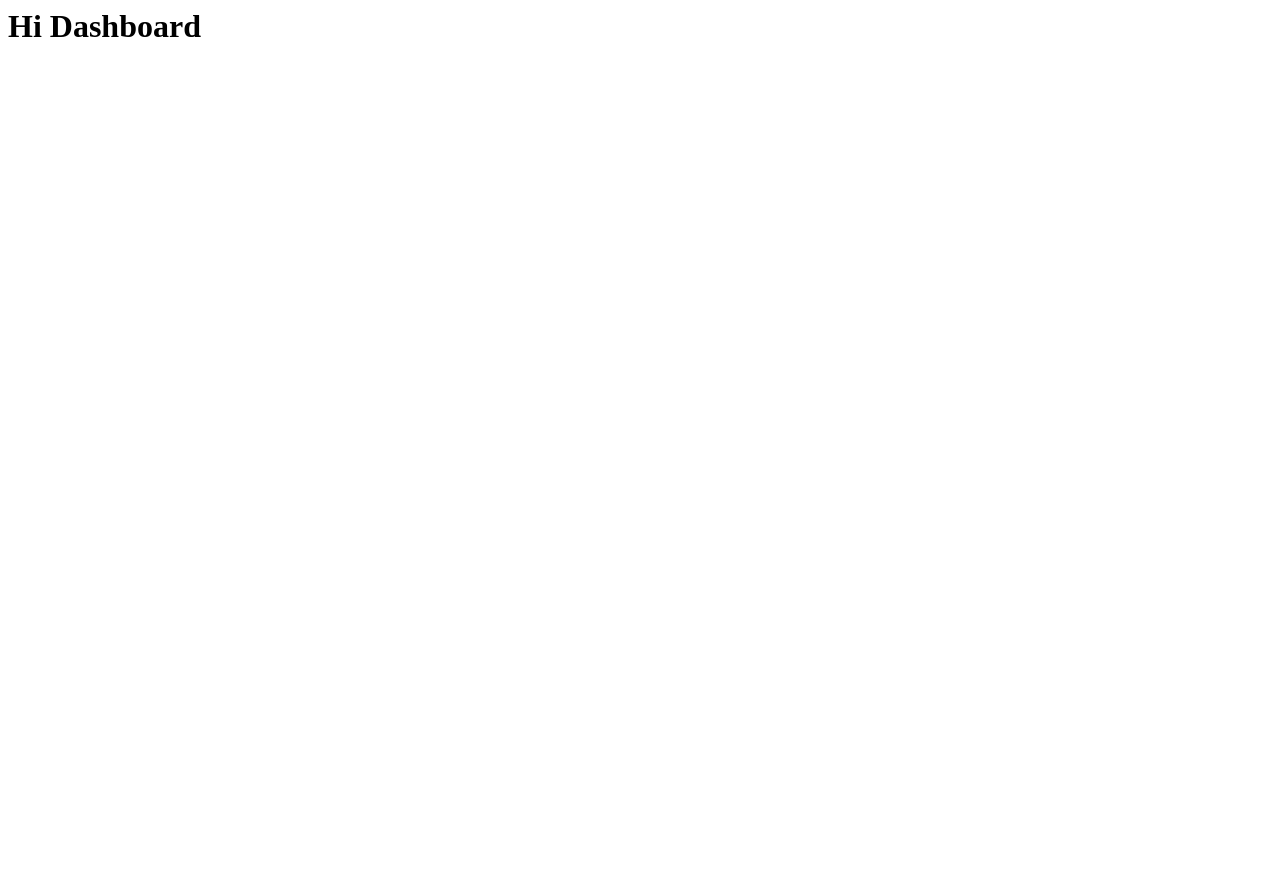
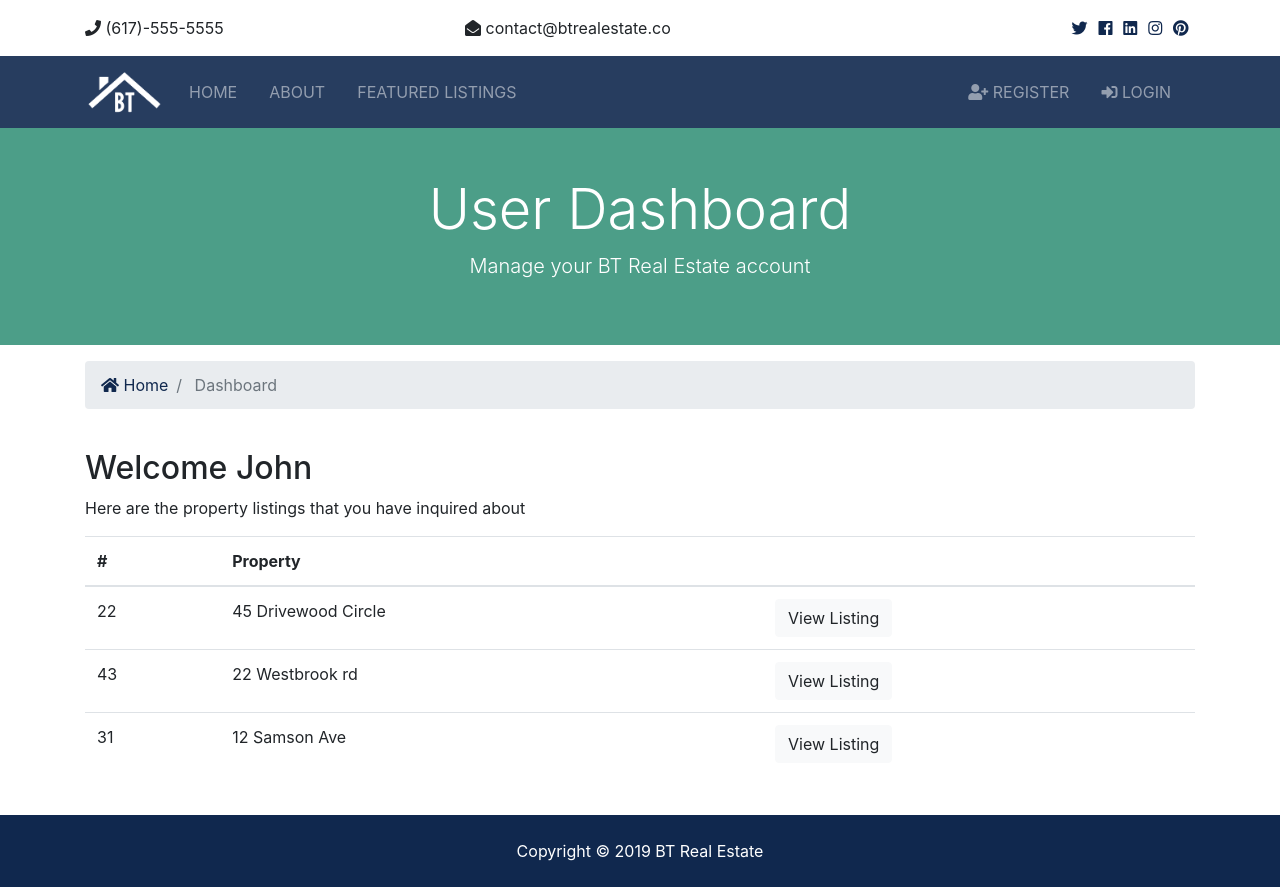
Before and after one commit to atm1504/DjangoBeginnerRealEstate, a Django app: page /accounts/dashboard in a window 1280 px wide. Before the commit the page is almost empty. Before the commit the page ends 37 px from the top, so only its background shows below. Run offline with Django 3.2, Linux system fonts and the light colour scheme; some libraries are stand-ins or nearby versions.

Commit message:
Dashboard added

```diff
--- a/accounts/views.py
+++ b/accounts/views.py
@@ -57,7 +57,9 @@ def login(request):
             return render(request, 'accounts/login.html')
 
 def logout(request):
+      if request.method=="POST":
+           auth.logout(request)
+           messages.success(request,"You are now logged out")
       return redirect('index')
-
 def dashboard(request):
       return render(request, 'accounts/dashboard.html')
--- a/templates/accounts/dashboard.html
+++ b/templates/accounts/dashboard.html
@@ -1 +1,72 @@
-<h1>Hi Dashboard</h1>
+  {% extends 'base.html'%}
+  {% block content%}
+  <section id="showcase-inner" class="py-5 text-white">
+    <div class="container">
+      <div class="row text-center">
+        <div class="col-md-12">
+          <h1 class="display-4">User Dashboard</h1>
+          <p class="lead">Manage your BT Real Estate account</p>
+        </div>
+      </div>
+    </div>
+  </section>
+
+  <!-- Breadcrumb -->
+  <section id="bc" class="mt-3">
+    <div class="container">
+      <nav aria-label="breadcrumb">
+        <ol class="breadcrumb">
+          <li class="breadcrumb-item">
+            <a href="{% url 'index' %}">
+              <i class="fas fa-home"></i> Home</a>
+          </li>
+          <li class="breadcrumb-item active"> Dashboard</li>
+        </ol>
+      </nav>
+    </div>
+  </section>
+<!-- Alerts -->
+{% include 'partials/_alerts.html' %}
+  <section id="dashboard" class="py-4">
+    <div class="container">
+      <div class="row">
+        <div class="col-md-12">
+          <h2>Welcome John</h2>
+          <p>Here are the property listings that you have inquired about</p>
+          <table class="table">
+            <thead>
+              <tr>
+                <th scope="col">#</th>
+                <th scope="col">Property</th>
+                <th></th>
+              </tr>
+            </thead>
+            <tbody>
+              <tr>
+                <td>22</td>
+                <td>45 Drivewood Circle</td>
+                <td>
+                  <a class="btn btn-light" href="#">View Listing</a>
+                </td>
+              </tr>
+              <tr>
+                <td>43</td>
+                <td>22 Westbrook rd</td>
+                <td>
+                  <a class="btn btn-light" href="#">View Listing</a>
+                </td>
+              </tr>
+              <tr>
+                <td>31</td>
+                <td>12 Samson Ave</td>
+                <td>
+                  <a class="btn btn-light" href="#">View Listing</a>
+                </td>
+              </tr>
+            </tbody>
+          </table>
+        </div>
+      </div>
+    </div>
+  </section>
+{% endblock %}
--- a/templates/partials/_navbar.html
+++ b/templates/partials/_navbar.html
@@ -41,6 +41,26 @@
         </ul>
 
         <ul class="navbar-nav ml-auto">
+        {% if user.is_authenticated %}
+          <li {% if 'dashboard' in request.path %}
+                  class="nav-item active mr-3"
+                {% else%}
+                  class="nav-item mr-3"
+                {% endif %}  >
+                  <a class="nav-link" href="{% url 'dashboard' %}">
+                    Welcome {{ user.username }} (Dashboard)</a>
+                </li>
+                <li class="nav-item mr-3">
+                  <a href="javascript:{document.getElementById('logout').submit()}" class ="nav-link">
+                    <i class="fas fa-sign-out-alt"></i>Logout
+                    </a>
+                    <form action="{% url 'logout' %}" method="POST" id="logout">
+                    {% csrf_token %}
+                    <input type="hidden">
+                    </form>
+                </li>
+
+        {% else %}
             <li {% if 'register' in request.path %}
               class="nav-item active mr-3"
             {% else%}
@@ -59,6 +79,7 @@
 
                 Login</a>
             </li>
+          {% endif %}
         </ul>
       </div>
     </div>
```
Lines whose indentation alone changed are shown as unchanged.
